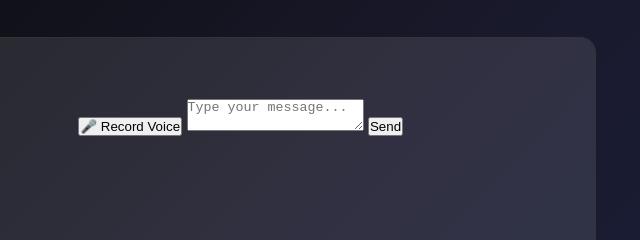
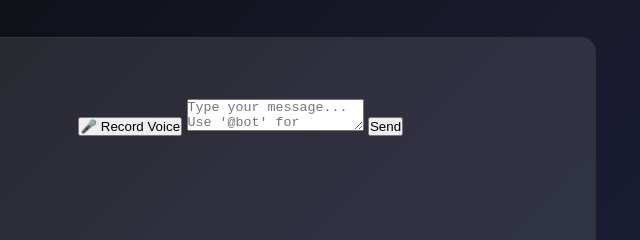
Before and after one commit to Neaterry6/Music-web, a website: page public/chatroom.html in a window 1280 px wide. Shown: the top 240 px of the page, 444-1084 px from the left. Drawn offline with Linux system fonts and the light colour scheme.

Commit message:
Update chatroom.html

```diff
--- a/public/chatroom.html
+++ b/public/chatroom.html
@@ -13,13 +13,22 @@
     <main>
         <div class="chatroom">
             <h1>Chatroom</h1>
+            <!-- Chat Messages Section -->
             <div id="chatMessages" class="chat-messages"></div>
+
+            <!-- Image Upload -->
             <input type="file" id="imageUpload" accept="image/*">
+
+            <!-- Voice Recording Button -->
             <button id="recordBtn">🎤 Record Voice</button>
-            <textarea id="messageInput" placeholder="Type your message..."></textarea>
+
+            <!-- Message Input -->
+            <textarea id="messageInput" placeholder="Type your message... Use '@bot' for chatbot"></textarea>
+
+            <!-- Send Message Button -->
             <button id="sendMessageBtn">Send</button>
         </div>
     </main>
     <script src="./js/chatroom.js"></script>
 </body>
-  </html>
+    </html
```
